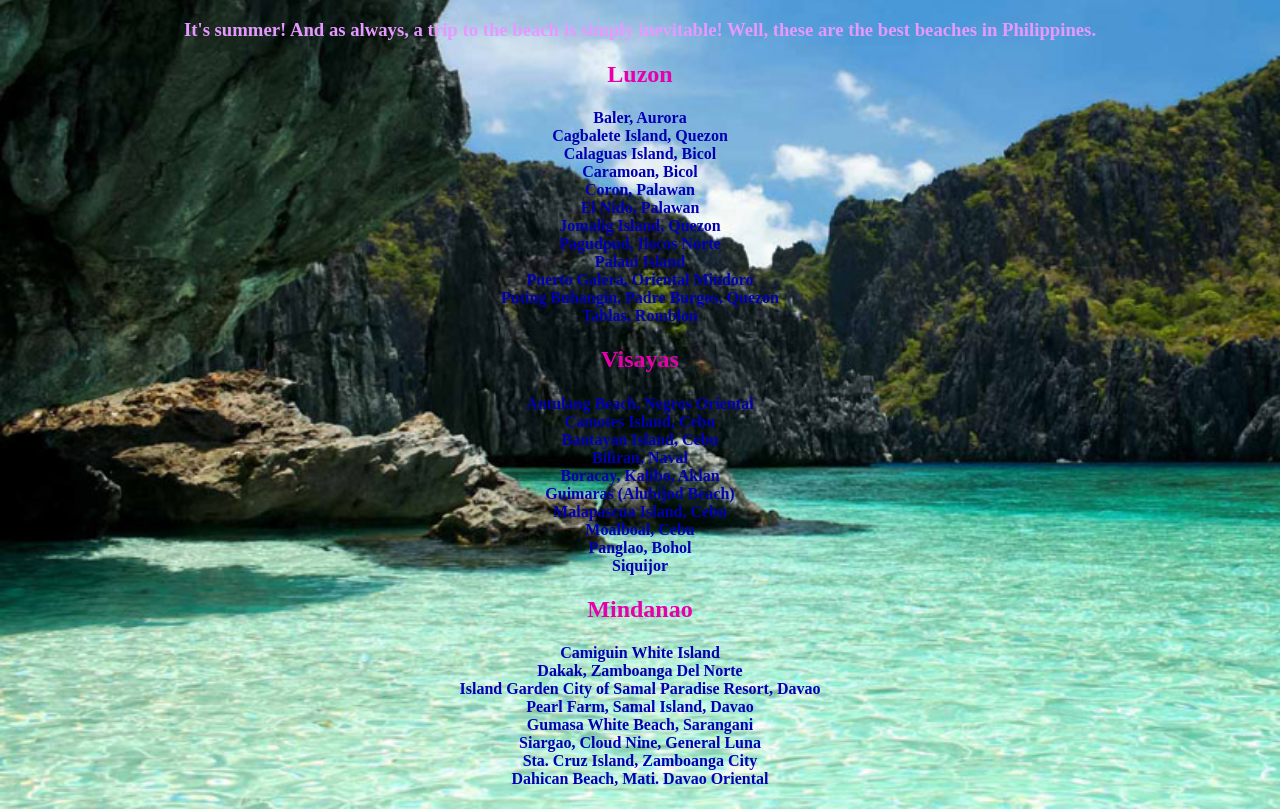
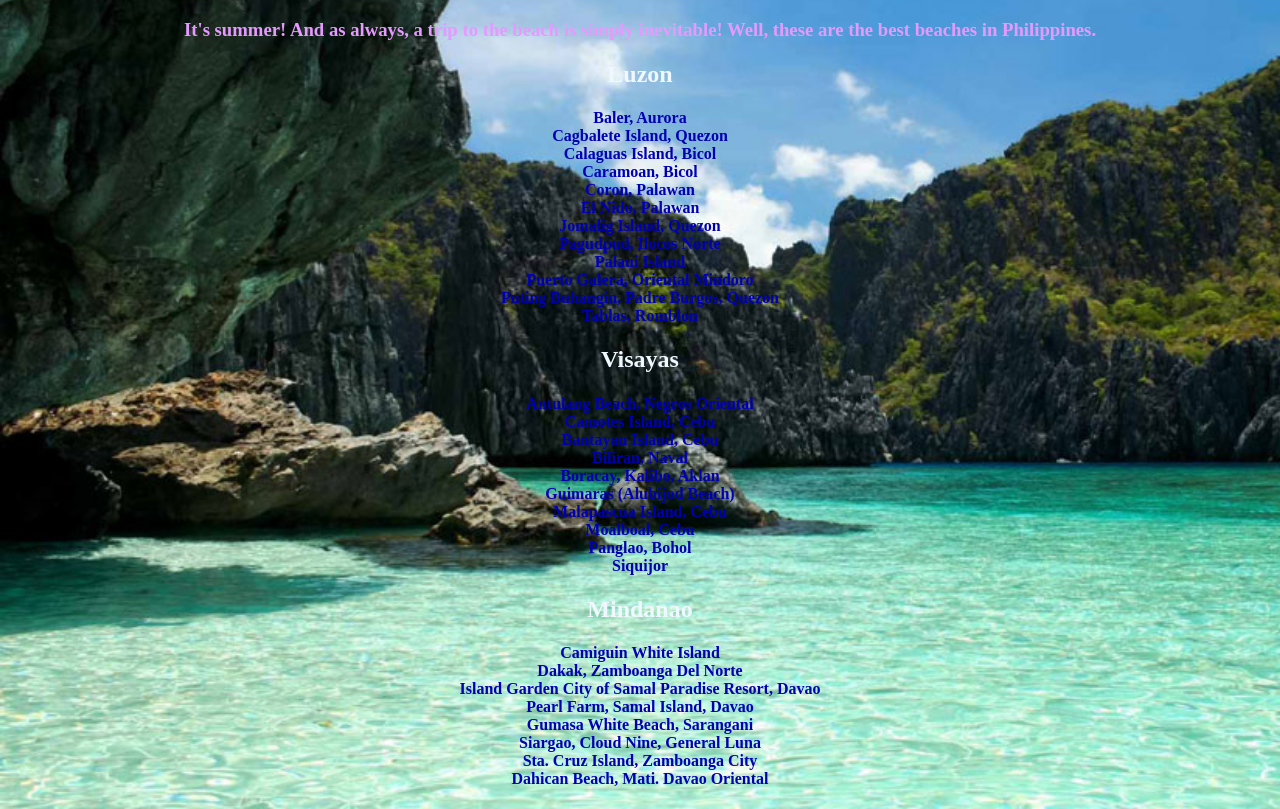
Before and after one commit to OtidaMaricar/Lab5, a plain HTML site: page index.html in a window 1280 px wide. Shown: the part 61-870 px from the top of the page. Drawn offline with Linux system fonts and the light colour scheme.

Commit message:
Update index.html

```diff
--- a/index.html
+++ b/index.html
@@ -19,7 +19,7 @@ h3 {
 
 /* all h2 elements */
 h2 {
-  color: #e600ac;
+  color: #F0F8FF;
   text-align: center;
 }
 /* all h4 elements */
```
